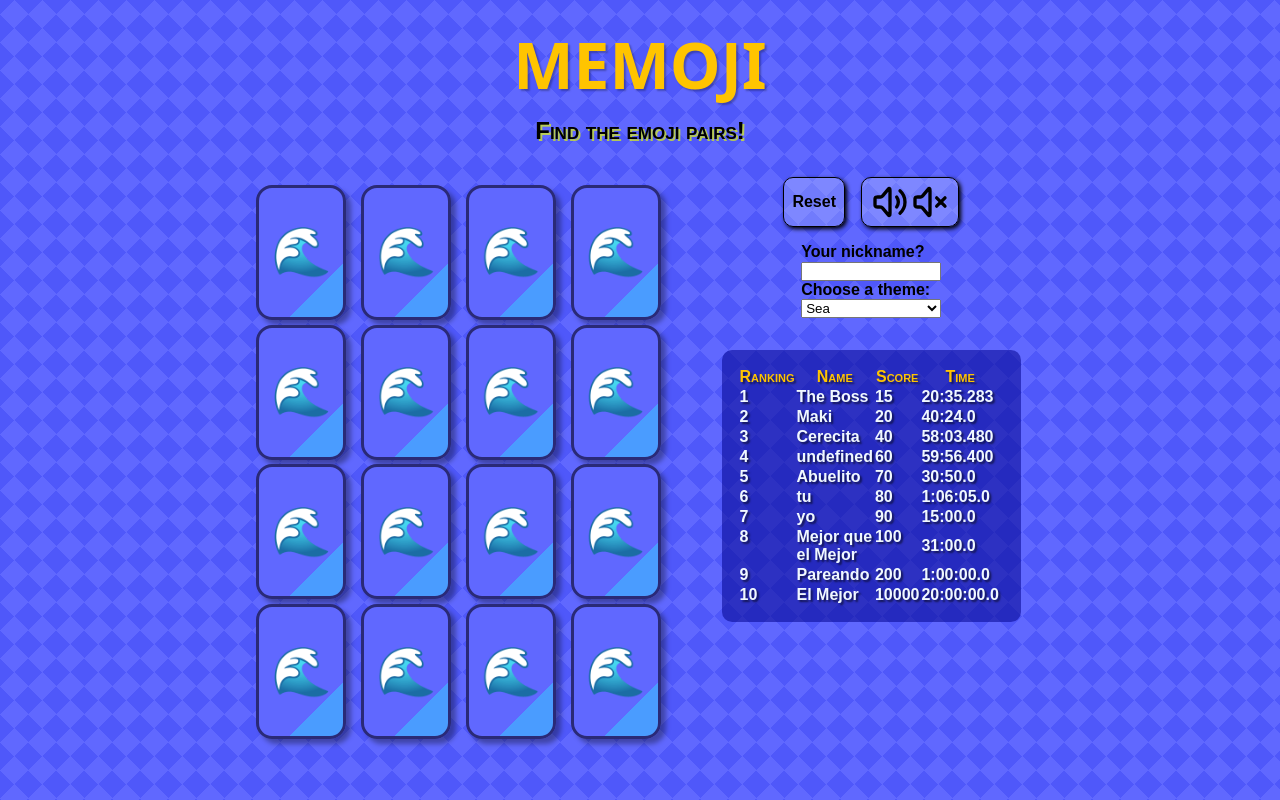
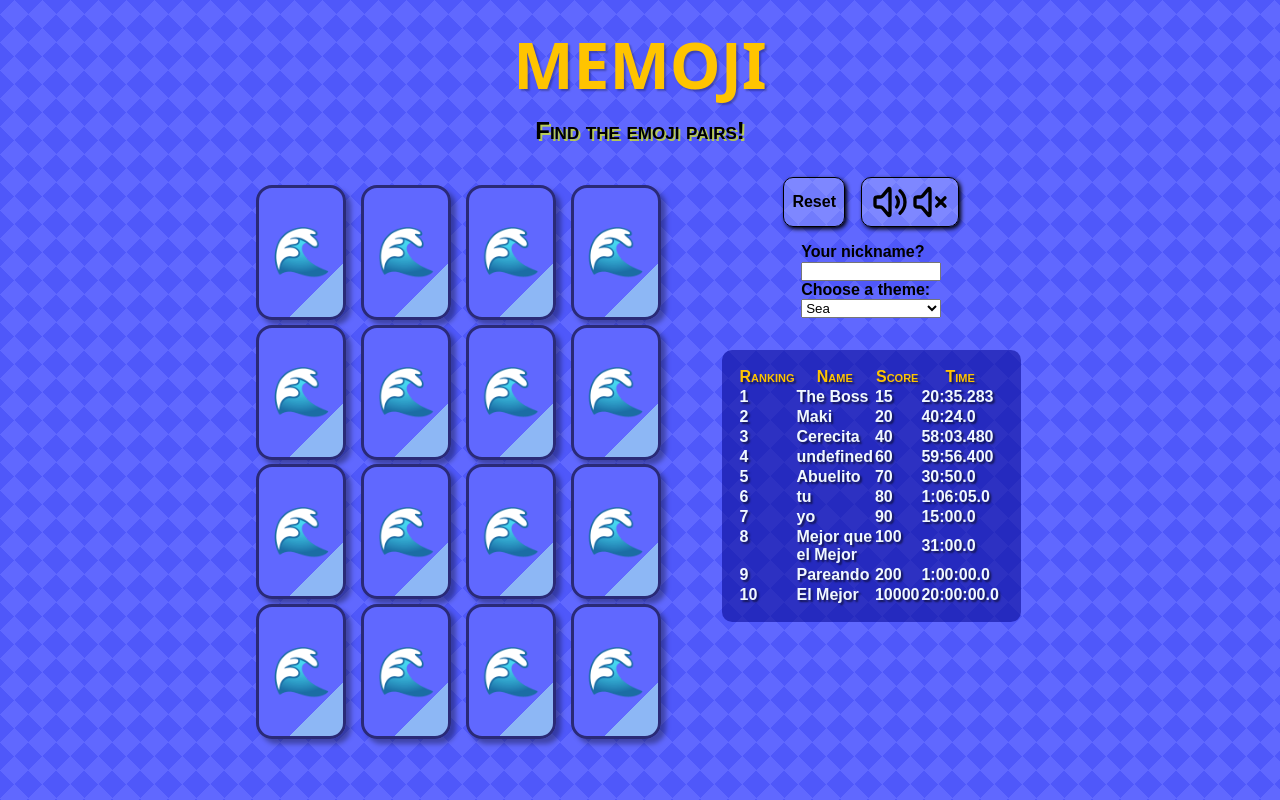
Before and after one commit to selego-zz/HAB_PROJECT_PAREJAS_DE_EMOJIS, a plain HTML site: page index.html in a window 1280 px wide. Drawn offline with Linux system fonts and the light colour scheme; a web font is replaced by a local one.

Commit message:
correccion colores cartas background

```diff
--- a/script/icons.js
+++ b/script/icons.js
@@ -1,6 +1,6 @@
 let sea = {
   front: "🌊",
-  frontColor: "background: linear-gradient(315deg, #4a9cff 25%, #6068ff 25%)",
+  frontColor: "background: linear-gradient(315deg, #8DB7F5 25%, #6068ff 25%)",
 
   back: [
     "🦐",
@@ -20,12 +20,12 @@ let sea = {
     "🏄‍♀️",
     "⛵️",
   ],
-  backColor: "background: linear-gradient(315deg, #4a9cff 25%, #6068ff 25%);",
+  backColor: "background: linear-gradient(315deg, #8DB7F5 25%, #8DB7F5 25%);",
 };
 
 let spring = {
   front: "🪷",
-  frontColor: "background: linear-gradient(315deg, #921292 25%, #db3998 25%)",
+  frontColor: "background: linear-gradient(315deg, #F5ADD7 25%, #db3998 25%)",
   back: [
     "🌷",
     "🌹",
@@ -44,12 +44,12 @@ let spring = {
     "🌾",
     "💐",
   ],
-  backColor: "background: linear-gradient(315deg, #921292 25%, #db3998 25%)",
+  backColor: "background: linear-gradient(315deg, #F5ADD7 25%, #F5ADD7 25%)",
 };
 
 let mountain = {
   front: "🏞",
-  frontColor: "background: linear-gradient(315deg, #13da69 25%, #206936 25%)",
+  frontColor: "background: linear-gradient(315deg, #7ACD93 25%, #206936 25%)",
   back: [
     "🪵",
     "🌳",
@@ -68,12 +68,12 @@ let mountain = {
     "🍂",
     "🍃",
   ],
-  backColor: "background: linear-gradient(315deg, #13da69 25%, #206936 25%)",
+  backColor: "background: linear-gradient(315deg, #7ACD93 25%, #7ACD93 25%)",
 };
 
 let universe = {
   front: "🌌",
-  frontColor: "background: linear-gradient(315deg, #0b0f67 25%, #51539f 25%)",
+  frontColor: "background: linear-gradient(315deg, #8486DF 25%, #51539f 25%)",
   back: [
     "☄️",
     "🌑",
@@ -92,7 +92,7 @@ let universe = {
     "⚡️",
     "🌓",
   ],
-  backColor: "background: linear-gradient(315deg, #0b0f67 25%, #51539f 25%)",
+  backColor: "background: linear-gradient(315deg, #8486DF 25%, #8486DF 25%)",
 };
 
 let animals = {
@@ -117,7 +117,7 @@ let animals = {
     "🐒",
   ],
   backColor:
-    "background: linear-gradient(315deg, hsl(45, 52%, 43%) 25%, hsl(48, 54%, 15%) 25%)",
+    "background: linear-gradient(315deg, hsl(45, 52%, 43%) 25%,hsl(45, 52%, 43%) 25%)",
 };
 
 export { sea, mountain, universe, spring, animals };
--- a/script/index.js
+++ b/script/index.js
@@ -105,9 +105,12 @@ function reset() {
       break;
   }
   flipAllCards();
+  icon.back.sort(() => Math.random() - 0.5);
+  icon.back = icon.back.slice(0, totalPairs);
 
   finalIconList = icon.back.concat(icon.back).sort(() => Math.random() - 0.5);
 
+  setTimeout(() => {
     backs.forEach((back, index) => {
       back.textContent = finalIconList[index];
       back.style.cssText = icon.backColor;
@@ -116,6 +119,7 @@ function reset() {
       front.textContent = icon.front;
       front.style.cssText = icon.frontColor;
     });
+  }, 500);
 }
 /*******************************************\
  **********establecemos los iconos**********
--- a/styles.css
+++ b/styles.css
@@ -211,7 +211,7 @@ h2 {
 
 /* Handle */
 ::-webkit-scrollbar-thumb {
-  background: rgba(243, 243, 243, 0.37);
+  background: rgba(33, 57, 97, 0.37);
   border-radius: 10px;
 }
 
@@ -235,3 +235,5 @@ h2 {
 #pause-button {
   background-image: url(img/icons/volume-xmark-svgrepo-com.svg);
 }
+
+background: rgba(243, 243, 243, 0.37);
```
Lines whose indentation alone changed are shown as unchanged.
